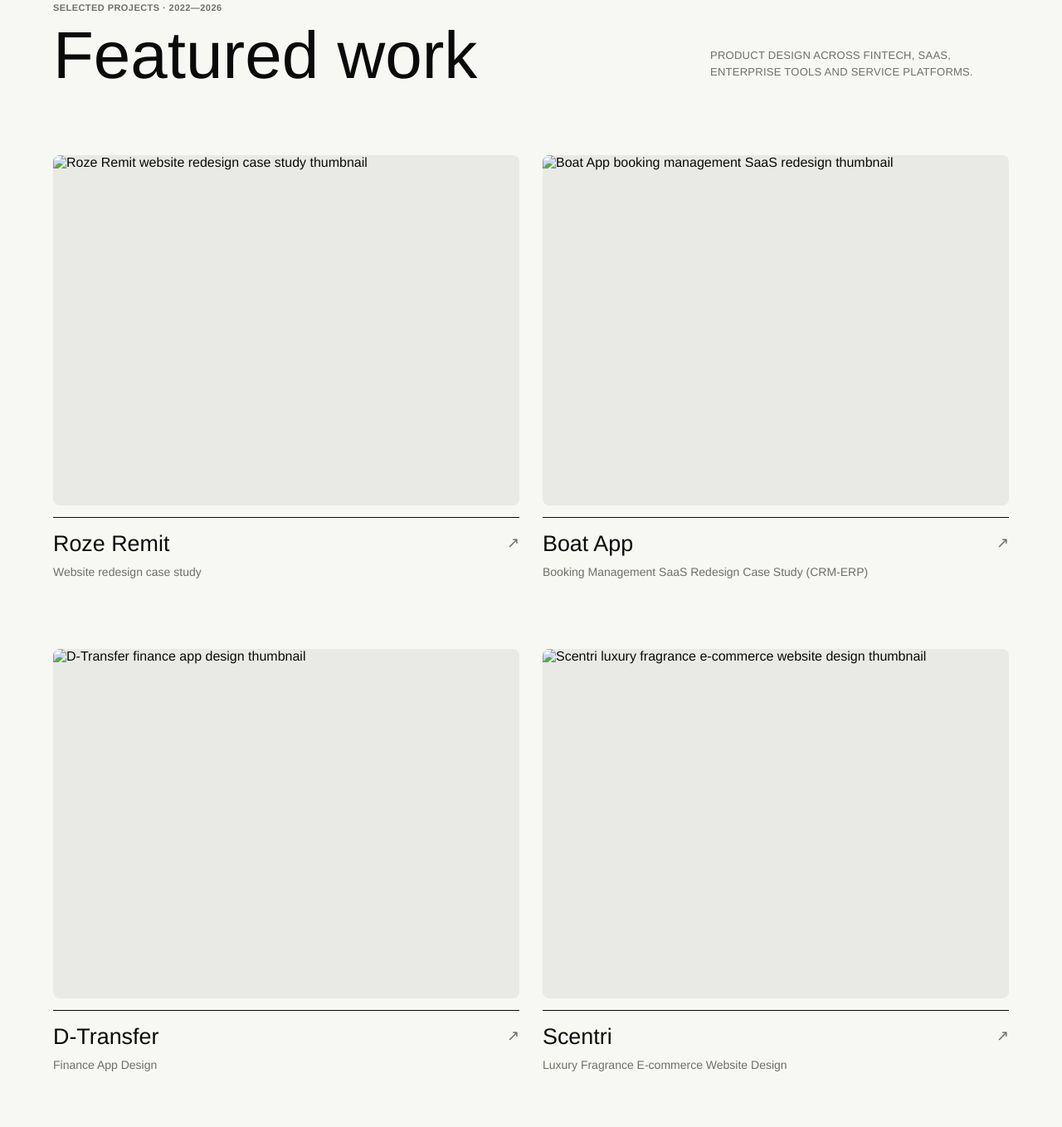
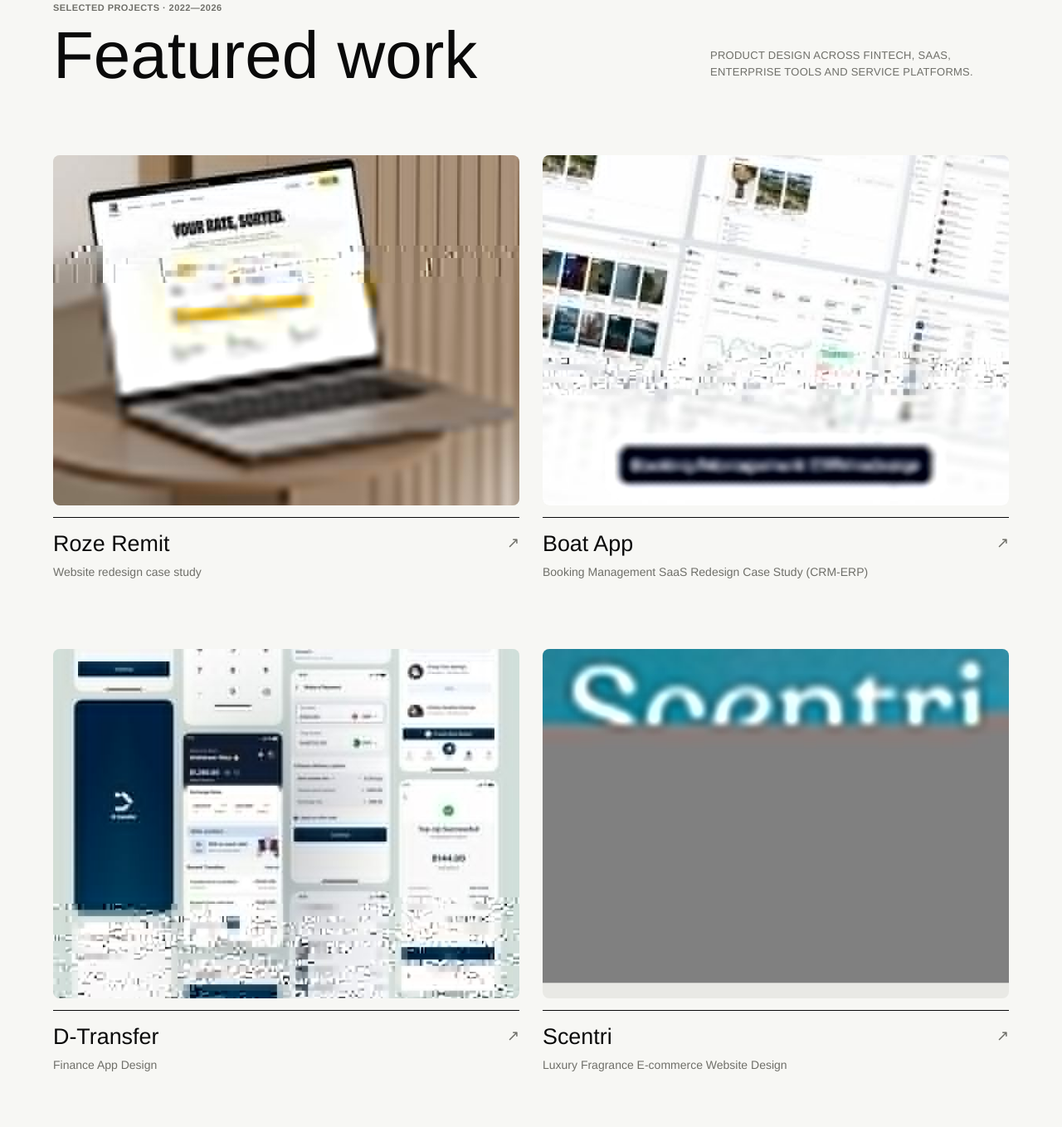
Before and after one commit to ahtishamniazkhan55/Ahtisham-Portfolio, a plain HTML site: page index.html in a window 1280 px wide. Shown: the part 1762-3120 px from the top of the page at 83% size. Drawn offline with Linux system fonts and the light colour scheme.

Commit message:
Restore visible portfolio thumbnails

```diff
--- a/index.html
+++ b/index.html
@@ -67,11 +67,11 @@
 <div class="shell"><section class="hero"><div class="portrait"><img src="ui-ux-designer.png?v=20260923-hd2" alt="Ahtisham Niaz" loading="eager" decoding="sync"></div><div class="hero-copy"><h1 class="reveal">Sr. Product<br>Designer</h1><p class="reveal">I design digital products that turn complex business goals into clear, useful experiences.</p><p class="reveal">Focused on product strategy, UX systems, visual craft and conversion across web and mobile.</p><div class="meta reveal"><span>6+ years experience</span><span>Pakistan · Remote</span><span>Web · Mobile · SaaS</span></div></div></section></div>
 <div class="showcase"><div class="frame"><video id="showcaseVideo" src="hero-video.mp4?v=20260923-hd2" autoplay muted loop playsinline preload="auto" aria-label="Ahtisham Niaz portfolio motion reel"></video></div></div>
 <section id="work" class="shell"><div class="section-head"><div><div class="kicker">Selected projects · 2022—2026</div><h2 class="section-title">Featured work</h2></div><p class="section-note">Product design across fintech, SaaS, enterprise tools and service platforms.</p></div><div class="work-grid">
-<a class="project" href="https://www.behance.net/gallery/255442019/Roze-Remit-Website-Redesign-Fintech-UIUX-Case-Study" target="_blank" rel="noopener noreferrer" aria-label="Open Roze Remit case study on Behance"><div class="visual"><img class="project-thumb" src="assets/work-hd/roze-remit.webp?v=3" alt="Roze Remit website redesign case study thumbnail" loading="eager" decoding="async"></div><div class="project-info"><div><h3>Roze Remit</h3><p>Website redesign case study</p></div><span class="idx">↗</span></div></a>
-<a class="project" href="https://www.behance.net/gallery/233309381/Booking-Management-SaaS-Redesign-Case-Study-(CRM-ERP)" target="_blank" rel="noopener noreferrer" aria-label="Open Boat App case study on Behance"><div class="visual"><img class="project-thumb" src="assets/work-hd/boat-app.webp?v=3" alt="Boat App booking management SaaS redesign thumbnail" loading="lazy" decoding="async"></div><div class="project-info"><div><h3>Boat App</h3><p>Booking Management SaaS Redesign Case Study (CRM-ERP)</p></div><span class="idx">↗</span></div></a>
-<a class="project" href="https://www.behance.net/gallery/210620831/Finance-App-Design" target="_blank" rel="noopener noreferrer" aria-label="Open D-Transfer finance app design on Behance"><div class="visual"><img class="project-thumb" src="assets/work-hd/d-transfer.webp?v=3" alt="D-Transfer finance app design thumbnail" loading="lazy" decoding="async"></div><div class="project-info"><div><h3>D-Transfer</h3><p>Finance App Design</p></div><span class="idx">↗</span></div></a>
-<a class="project" href="https://www.behance.net/gallery/246606421/Luxury-Fragrance-E-commerce-Website-Design" target="_blank" rel="noopener noreferrer" aria-label="Open Scentri website design on Behance"><div class="visual"><img class="project-thumb" src="assets/work-hd/scentri.webp?v=3" alt="Scentri luxury fragrance e-commerce website design thumbnail" loading="lazy" decoding="async"></div><div class="project-info"><div><h3>Scentri</h3><p>Luxury Fragrance E-commerce Website Design</p></div><span class="idx">↗</span></div></a>
-<a class="project" href="https://www.behance.net/gallery/191771407/Website-Design-Fully-Responsive" target="_blank" rel="noopener noreferrer" aria-label="Open Working Live website design on Behance"><div class="visual"><img class="project-thumb" src="assets/work-hd/working-live.webp?v=3" alt="Working Live fully responsive website design thumbnail" loading="lazy" decoding="async"></div><div class="project-info"><div><h3>Working Live</h3><p>Website Design Fully Responsive</p></div><span class="idx">↗</span></div></a>
+<a class="project" href="https://www.behance.net/gallery/255442019/Roze-Remit-Website-Redesign-Fintech-UIUX-Case-Study" target="_blank" rel="noopener noreferrer" aria-label="Open Roze Remit case study on Behance"><div class="visual"><img class="project-thumb" src="assets/work/roze-remit.jpg?v=4" alt="Roze Remit website redesign case study thumbnail" loading="eager" decoding="async"></div><div class="project-info"><div><h3>Roze Remit</h3><p>Website redesign case study</p></div><span class="idx">↗</span></div></a>
+<a class="project" href="https://www.behance.net/gallery/233309381/Booking-Management-SaaS-Redesign-Case-Study-(CRM-ERP)" target="_blank" rel="noopener noreferrer" aria-label="Open Boat App case study on Behance"><div class="visual"><img class="project-thumb" src="assets/work/boat-app.jpg?v=4" alt="Boat App booking management SaaS redesign thumbnail" loading="lazy" decoding="async"></div><div class="project-info"><div><h3>Boat App</h3><p>Booking Management SaaS Redesign Case Study (CRM-ERP)</p></div><span class="idx">↗</span></div></a>
+<a class="project" href="https://www.behance.net/gallery/210620831/Finance-App-Design" target="_blank" rel="noopener noreferrer" aria-label="Open D-Transfer finance app design on Behance"><div class="visual"><img class="project-thumb" src="assets/work/d-transfer.jpg?v=4" alt="D-Transfer finance app design thumbnail" loading="lazy" decoding="async"></div><div class="project-info"><div><h3>D-Transfer</h3><p>Finance App Design</p></div><span class="idx">↗</span></div></a>
+<a class="project" href="https://www.behance.net/gallery/246606421/Luxury-Fragrance-E-commerce-Website-Design" target="_blank" rel="noopener noreferrer" aria-label="Open Scentri website design on Behance"><div class="visual"><img class="project-thumb" src="assets/work/scentri.jpg?v=4" alt="Scentri luxury fragrance e-commerce website design thumbnail" loading="lazy" decoding="async"></div><div class="project-info"><div><h3>Scentri</h3><p>Luxury Fragrance E-commerce Website Design</p></div><span class="idx">↗</span></div></a>
+<a class="project" href="https://www.behance.net/gallery/191771407/Website-Design-Fully-Responsive" target="_blank" rel="noopener noreferrer" aria-label="Open Working Live website design on Behance"><div class="visual"><img class="project-thumb" src="assets/work/working-live.jpg?v=4" alt="Working Live fully responsive website design thumbnail" loading="lazy" decoding="async"></div><div class="project-info"><div><h3>Working Live</h3><p>Website Design Fully Responsive</p></div><span class="idx">↗</span></div></a>
 </div></section>
 <section id="about" class="about"><div class="shell about-grid"><div><div class="kicker">About</div><h2>Design with less noise.</h2></div><div><p class="about-copy">I’m Ahtisham, a Senior Product Designer with 6+ years of experience designing <span>useful, scalable digital products.</span> I use research, heuristic evaluation and product thinking to make complex systems feel simple.</p><div class="facts"><div class="fact"><b>Focus</b><div>Product Design, UX Strategy, Design Systems, Conversion</div></div><div class="fact"><b>Platforms</b><div>Web, Mobile, SaaS, Marketplace, Enterprise</div></div><div class="fact"><b>Process</b><div>Research → Structure → Prototype → Validate → Refine</div></div><div class="fact"><b>Tools</b><div>Figma, Prototyping, AI-assisted workflows, Motion</div></div></div></div></div></section>
 <section class="reviews"><div class="shell"><div class="kicker">Selected feedback</div><h2 class="section-title">Good design is also good collaboration.</h2><div class="quotes"><article class="quote"><p>“He brings structure to ambiguous problems and keeps the work grounded in what users actually need.”</p><small>Product teammate · Previous collaboration</small></article><article class="quote"><p>“Strong visual judgment, but never at the expense of usability or business goals.”</p><small>Engineering teammate · Previous collaboration</small></article><article class="quote"><p>“The kind of designer who can simplify a messy workflow without flattening the product.”</p><small>Project stakeholder · Previous collaboration</small></article></div></div></section>
```
